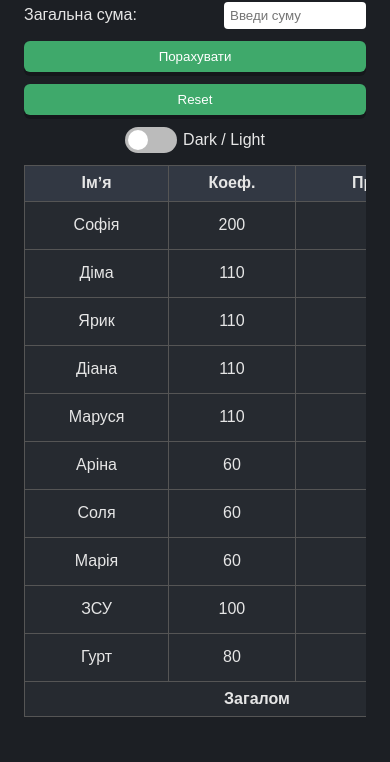
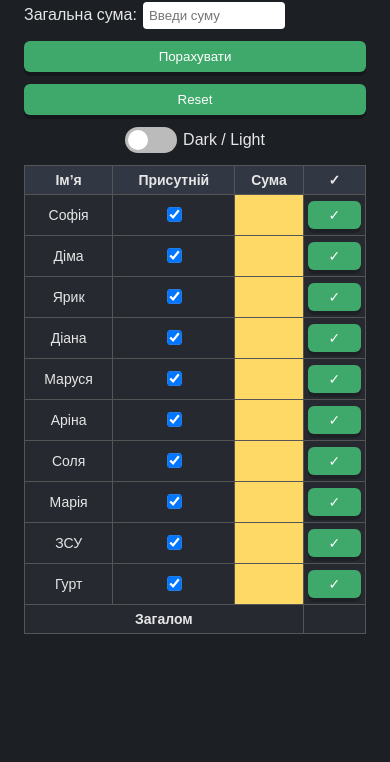
Before and after one commit to Dim8it/money-split, a plain HTML site: page index.html in a window 390 px wide. Shown: the part 82-844 px from the top of the page. Drawn offline with Linux system fonts and the light colour scheme.

Commit message:
Update index.html

```diff
--- a/index.html
+++ b/index.html
@@ -3,7 +3,7 @@
 <head>
 <meta charset="UTF-8">
 <meta name="viewport" content="width=device-width, initial-scale=1.0">
-<title>Розподіл грошей колядки</title>
+<title>Розподіл грошей</title>
 
 <style>
 :root {
@@ -11,19 +11,17 @@
     --text-color: #e6e6e6;
     --table-bg: #262a30;
     --header-bg: #323843;
-
     --button-bg: #3fa96b;
     --button-hover: #36945e;
-
     --highlight: #ffd966;
 }
 
 body {
     font-family: Arial, sans-serif;
-    background-color: var(--bg-color);
+    background: var(--bg-color);
     color: var(--text-color);
     padding: 16px;
-    transition: background 0.3s, color 0.3s;
+    transition: 0.3s;
 }
 
 h2 {
@@ -55,17 +53,17 @@ input[type=number] {
 /* ===== BUTTONS ===== */
 button {
     padding: 8px 16px;
-    background-color: var(--button-bg);
+    background: var(--button-bg);
     border: none;
-    color: white;
+    color: #fff;
+    border-radius: 6px;
     cursor: pointer;
-    border-radius: 6px;
+    box-shadow: 0 4px 0 rgba(0,0,0,0.25);
     transition: background 0.2s, transform 0.1s, box-shadow 0.1s;
-    box-shadow: 0 4px 0 rgba(0,0,0,0.25);
 }
 
 button:hover {
-    background-color: var(--button-hover);
+    background: var(--button-hover);
 }
 
 button:active {
@@ -93,7 +91,7 @@ button:active {
 .toggle-slider {
     position: absolute;
     inset: 0;
-    background-color: #bbb;
+    background: #bbb;
     border-radius: 30px;
     cursor: pointer;
     transition: 0.3s;
@@ -112,7 +110,7 @@ button:active {
 }
 
 input:checked + .toggle-slider {
-    background-color: #2196f3;
+    background: #2196f3;
 }
 
 input:checked + .toggle-slider:before {
@@ -120,13 +118,8 @@ input:checked + .toggle-slider:before {
 }
 
 /* ===== TABLE ===== */
-.table-wrapper {
-    overflow-x: auto;
-}
-
 table {
     border-collapse: collapse;
-    min-width: 700px;
     width: 100%;
     background: var(--table-bg);
 }
@@ -138,34 +131,47 @@ th, td {
 }
 
 th {
-    background-color: var(--header-bg);
+    background: var(--header-bg);
 }
 
 .result {
     font-weight: bold;
-    background-color: var(--highlight);
+    background: var(--highlight);
     color: #000;
 }
 
 .paid {
-    background-color: #3fa96b !important;
+    background: #3fa96b !important;
     color: #fff;
     font-weight: bold;
 }
 
-/* ===== MOBILE ===== */
+/* ===== MOBILE: FIT TABLE ===== */
 @media (max-width: 600px) {
-    h2 {
-        text-align: center;
+
+    /* ховаємо колонку "Коеф." */
+    table th:nth-child(2),
+    table td:nth-child(2) {
+        display: none;
+    }
+
+    th, td {
+        padding: 6px 4px;
+        font-size: 14px;
+    }
+
+    table button {
+        padding: 6px 10px;
+        font-size: 14px;
+    }
+
+    table input[type="checkbox"] {
+        transform: scale(1.1);
     }
 
     .controls {
         flex-direction: column;
         align-items: stretch;
-    }
-
-    .controls label {
-        justify-content: space-between;
     }
 
     button {
@@ -200,7 +206,6 @@ th {
     </div>
 </div>
 
-<div class="table-wrapper">
 <table>
 <thead>
 <tr>
@@ -211,6 +216,7 @@ th {
 <th>✓</th>
 </tr>
 </thead>
+
 <tbody>
 <tr><td>Софія</td><td class="coef">200</td><td><input type="checkbox" checked></td><td class="result"></td><td><button onclick="markPaid(this)">✓</button></td></tr>
 <tr><td>Діма</td><td class="coef">110</td><td><input type="checkbox" checked></td><td class="result"></td><td><button onclick="markPaid(this)">✓</button></td></tr>
@@ -223,6 +229,7 @@ th {
 <tr><td>ЗСУ</td><td class="coef">100</td><td><input type="checkbox" checked></td><td class="result"></td><td><button onclick="markPaid(this)">✓</button></td></tr>
 <tr><td>Гурт</td><td class="coef">80</td><td><input type="checkbox" checked></td><td class="result"></td><td><button onclick="markPaid(this)">✓</button></td></tr>
 </tbody>
+
 <tfoot>
 <tr>
 <td colspan="3"><b>Загалом</b></td>
@@ -231,7 +238,6 @@ th {
 </tr>
 </tfoot>
 </table>
-</div>
 
 <script>
 function toggleTheme() {
@@ -268,14 +274,17 @@ function calculate() {
             cell.textContent = val.toFixed(2) + " грн";
             used += val;
             cell.classList.remove("paid");
-        } else cell.textContent = "";
+        } else {
+            cell.textContent = "";
+        }
     });
 
     const diff = total - used;
     for (let i = rows.length - 1; i >= 0; i--) {
         const cell = rows[i].querySelector(".result");
         if (cell.textContent) {
-            cell.textContent = (parseFloat(cell.textContent) + diff).toFixed(2) + " грн";
+            cell.textContent =
+                (parseFloat(cell.textContent) + diff).toFixed(2) + " грн";
             break;
         }
     }
```
